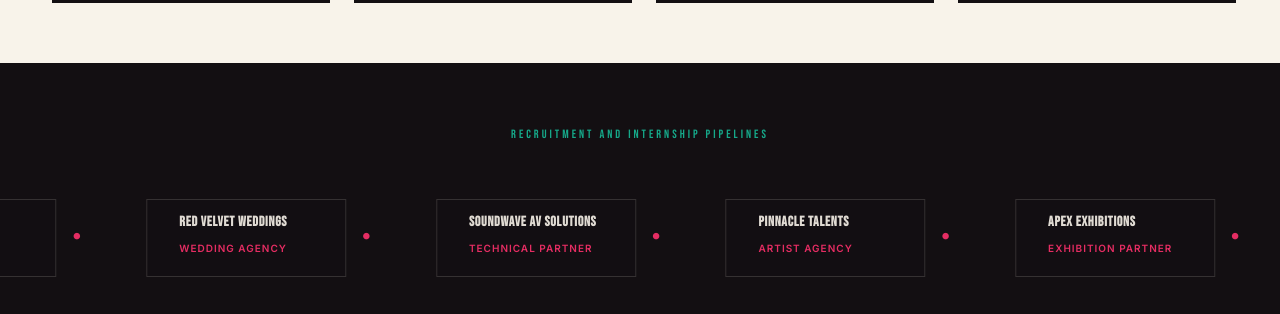
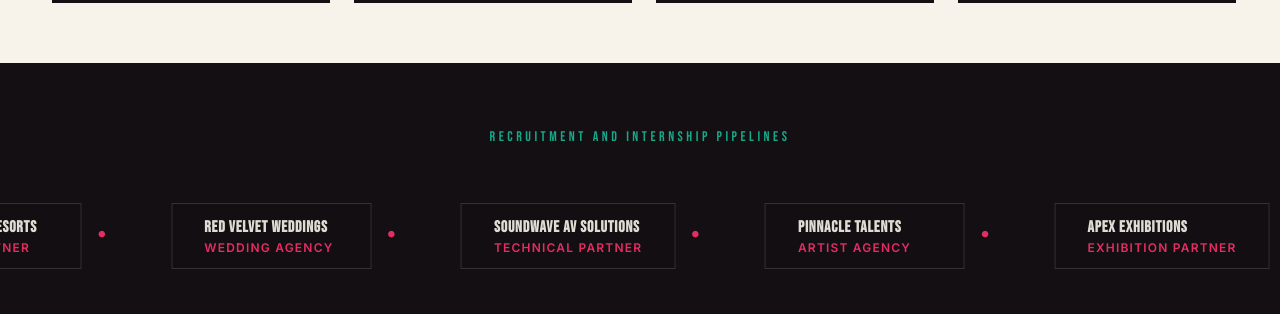
Before and after one commit to rameezwangde/iiem-v2, a React (Vite) app: page /placements in a window 1280 px wide. Shown: the part 870-1184 px from the top of the page. Built offline with nearby package versions, Linux system fonts and the light colour scheme.

Commit message:
feat: add Placements page and reusable Marquee component for industry partners

```diff
--- a/src/components/Marquee.jsx
+++ b/src/components/Marquee.jsx
@@ -23,8 +23,8 @@ const Marquee = ({ items, reverse = false, speed = 'normal' }) => {
               <span>{item}</span>
             ) : (
               <div className="flex flex-col items-start px-8 py-3 border border-brand-cream/15 bg-brand-dark/50 min-w-[200px]">
-                <span className="text-sm tracking-wider font-semibold text-brand-cream/90">{item.name}</span>
-                <span className="text-[10px] text-brand-magenta tracking-widest font-sans">{item.type}</span>
+                <span className="text-base tracking-wider font-semibold text-brand-cream/90">{item.name}</span>
+                <span className="text-xs text-brand-magenta tracking-widest font-sans">{item.type}</span>
               </div>
             )}
             <span className="text-brand-magenta select-none">•</span>
--- a/src/pages/Placements.jsx
+++ b/src/pages/Placements.jsx
@@ -64,7 +64,7 @@ const Placements = () => {
  {/* Recruiter Logos Ticker Marquee (Dark background) */}
  <section className="bg-brand-dark text-brand-cream py-16">
  <div className="max-w-[1400px] mx-auto px-6 md:px-12 text-center mb-8">
- <div className="font-display text-xs text-brand-teal tracking-[0.25em] uppercase">
+ <div className="font-display text-sm text-brand-teal tracking-[0.25em] uppercase">
  RECRUITMENT AND INTERNSHIP PIPELINES
  </div>
  </div>
```
